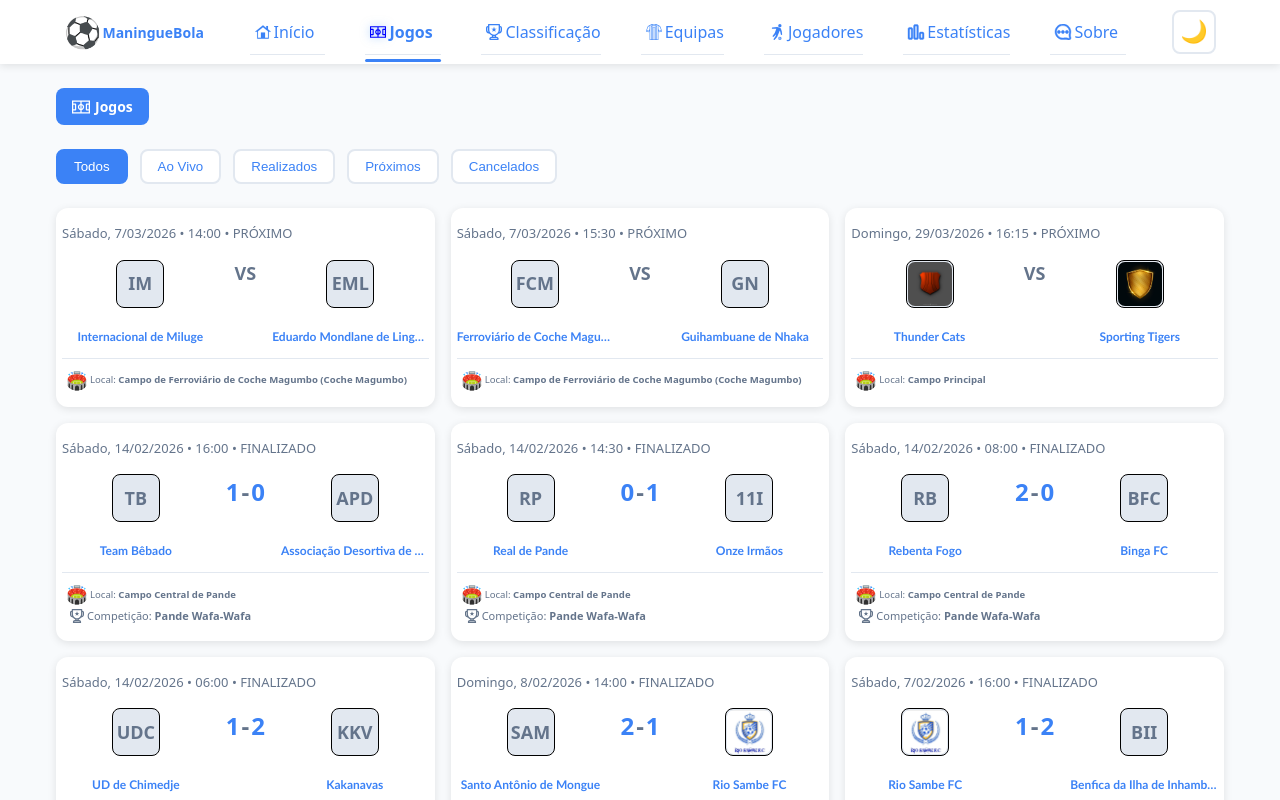
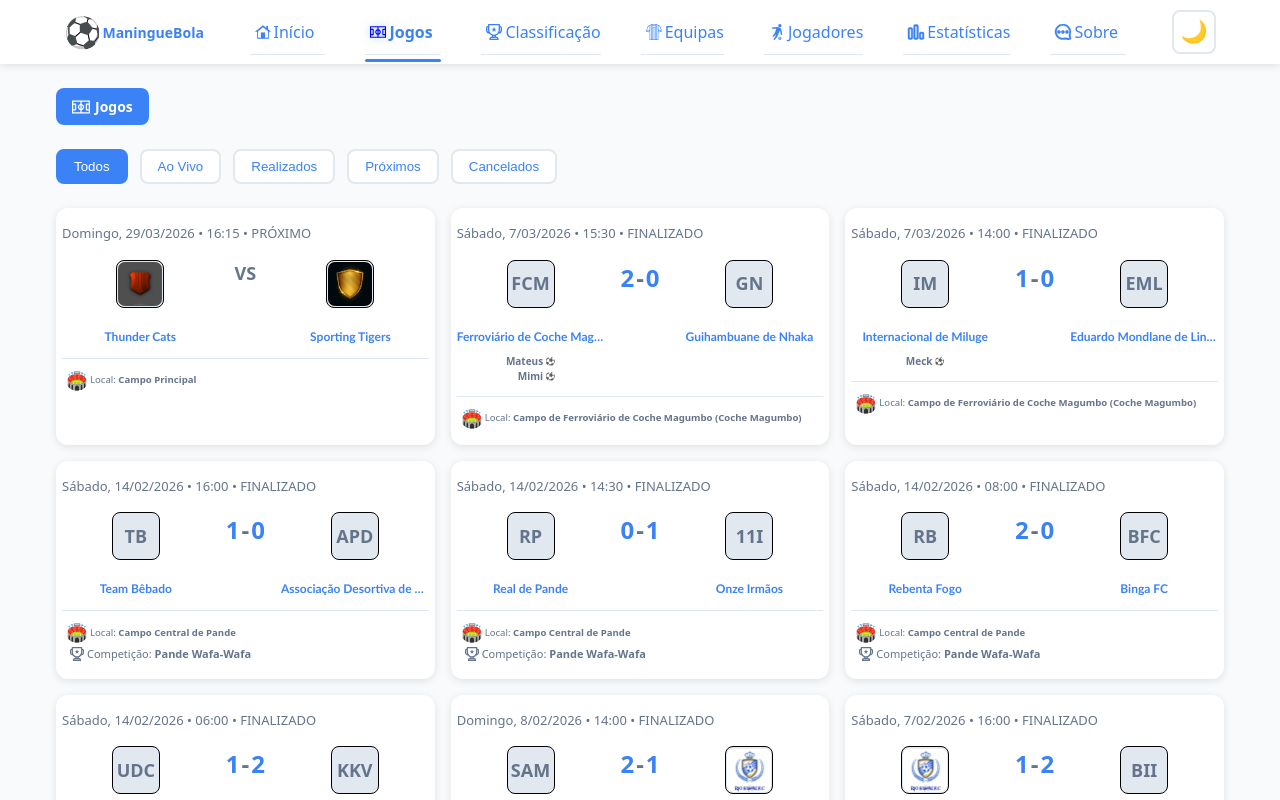
Before and after one commit to Raimundroid/maninguebola, a React (Vite) app: page /jogos in a window 1280 px wide. Shown: the top 800 px of the page. Built offline with nearby package versions, Linux system fonts and the light colour scheme.

Commit message:
final match results of the 2 latest matches

```diff
--- a/src/data/matchesData.js
+++ b/src/data/matchesData.js
@@ -237,37 +237,37 @@ const matchesData = [
     id: 14, // Unique ID for React keys
     homeTeamId: "internacionalMiluge", //new
     awayTeamId: "eduardoMondlaneLingaLinga", //new
-    // homeScore: 1, // Only for live/finished
-    // awayScore: 0,
+    homeScore: 1, // Only for live/finished
+    awayScore: 0,
     date: "2026-03-07", // ISO Format
     time: "14:00",
-    status: "upcoming", // 'live' | 'finished' | 'upcoming'
+    status: "finished", // 'live' | 'finished' | 'upcoming'
     // minute: 67, // Current minute (only for live)
     venue: "Campo de Ferroviário de Coche Magumbo (Coche Magumbo)",
     // info: "85+ espectadores", // Optional extra info
     // competition: "",
     // ✅ NEW: Store as Array of Strings
     // Note: You can still keep "(2)" for multiple goals if you want strict string display
-    // homeScorers: [],
-    // awayScorers: [],
+    homeScorers: ["Meck"],
+    awayScorers: [],
   },
   {
     id: 15, // Unique ID for React keys
     homeTeamId: "ferroviarioCocheMagumbo", //new
     awayTeamId: "guihambuaneNhaka", //new
-    // homeScore: 1, // Only for live/finished
-    // awayScore: 0,
+    homeScore: 2, // Only for live/finished
+    awayScore: 0,
     date: "2026-03-07", // ISO Format
     time: "15:30",
-    status: "upcoming", // 'live' | 'finished' | 'upcoming'
+    status: "finished", // 'live' | 'finished' | 'upcoming'
     // minute: 67, // Current minute (only for live)
     venue: "Campo de Ferroviário de Coche Magumbo (Coche Magumbo)",
     // info: "85+ espectadores", // Optional extra info
     // competition: "",
     // ✅ NEW: Store as Array of Strings
     // Note: You can still keep "(2)" for multiple goals if you want strict string display
-    // homeScorers: [],
-    // awayScorers: [],
+    homeScorers: ["Mateus", "Mimi"],
+    awayScorers: [],
   },
 
   //-----------------------------
```
